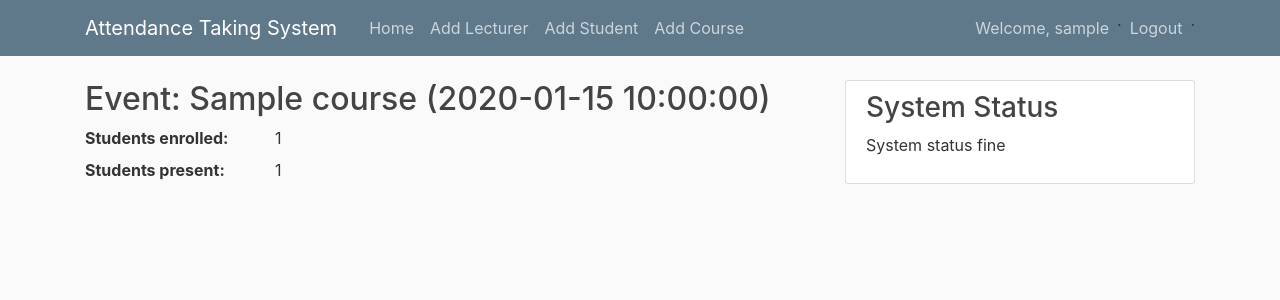
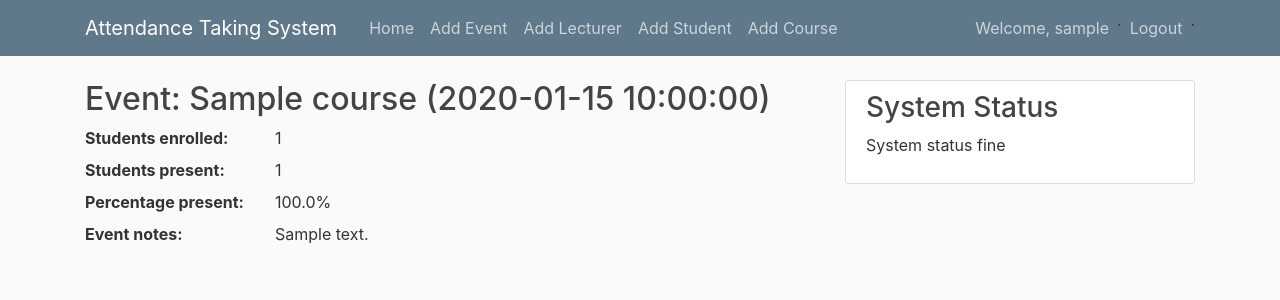
Before and after one commit to OlafSzmidt/attendance-arduino, a Django app: page /viewEvent/1/ in a window 1280 px wide. Shown: the top 300 px of the page. Run offline with Django 3.2, Linux system fonts and the light colour scheme; a user stored in the database is signed in; tables that the repository leaves empty hold one stand-in row (values such as "Sample post"); some libraries are stand-ins or nearby versions.

Commit message:
Add event form added

```diff
--- /dev/null
+++ b/requests/templates/requests/addedEventSuccess.html
@@ -0,0 +1,5 @@
+{% extends "requests/base.html" %}
+
+{% block content %}
+  <p class="h6"> You succesfully submitted an event! </p>
+{% endblock content %}
--- a/requests/templates/requests/base.html
+++ b/requests/templates/requests/base.html
@@ -27,6 +27,9 @@
         <div class="collapse navbar-collapse" id="navbarToggle">
           <div class="navbar-nav mr-auto">
             <a class="nav-item nav-link" href="{% url 'homePage' %}">Home</a>
+            {% if user.is_authenticated %}
+              <a class="nav-item nav-link" href="{% url 'addEvent' %}">Add Event</a>
+            {% endif %}
             {% if user.is_staff %}
               <a class="nav-item nav-link" href="{% url 'addLecturer' %}">Add Lecturer</a>
               <a class="nav-item nav-link" href="{% url 'addStudentAndCard' %}">Add Student</a>
--- a/requests/templates/requests/single_event.html
+++ b/requests/templates/requests/single_event.html
@@ -5,10 +5,16 @@
 
   <dl class="row">
     <dt class="col-sm-3">Students enrolled:</dt>
-    <dd class="col-sm-9">{{ students_enrolled }}</dd>
+    <dd class="col-sm-9">{{ stats.students_enrolled }}</dd>
 
     <dt class="col-sm-3">Students present:</dt>
-    <dd class="col-sm-9">{{ students_marked_present }}</dd>
+    <dd class="col-sm-9">{{ stats.students_marked_present }}</dd>
+
+    <dt class="col-sm-3">Percentage present:</dt>
+    <dd class="col-sm-9">{{ stats.students_present_percentage }}%</dd>
+
+    <dt class="col-sm-3">Event notes:</dt>
+    <dd class="col-sm-9">{{ event.notes }}</dd>
   </dl>
 
 {% endblock content %}
--- a/requests/urls.py
+++ b/requests/urls.py
@@ -3,7 +3,7 @@ from django.urls import path, include
 from django.views.generic import TemplateView
 from .views import (cardScanView, homePageView, myCoursesView,
                     addLecturerStaffView, viewCourseView, viewEventView,
-                    addStudentAndCardView, addCourseView)
+                    addStudentAndCardView, addCourseView, addEventView)
 
 urlpatterns = [
     path('', homePageView, name='homePage'),
@@ -13,8 +13,10 @@ urlpatterns = [
     path('addLecturer/', addLecturerStaffView, name='addLecturer'),
     path('addStudentAndCard/', addStudentAndCardView, name='addStudentAndCard'),
     path('addCourse/', addCourseView, name='addCourseView'),
+    path('addEvent/', addEventView, name='addEvent'),
     path('viewCourse/<str:course_title>/', viewCourseView, name='viewCourse'),
     path('viewEvent/<int:event_id>/', viewEventView, name='viewEvent'),
     path('addedLecturerSuccess/', TemplateView.as_view(template_name='requests/addedLecturerSuccess.html'), name='addedLecturerSuccess'),
     path('addedStudentSuccess/', TemplateView.as_view(template_name='requests/addedStudentSuccess.html'), name='addedStudentSuccess'),
+    path('addedEventSuccess/', TemplateView.as_view(template_name='requests/addedEventSuccess.html'), name='addedEventSuccess'),
 ]
--- a/requests/views.py
+++ b/requests/views.py
@@ -8,7 +8,8 @@ from django.contrib.admin.views.decorators import staff_member_required
 from django.contrib.auth.models import User
 from django.contrib.auth.decorators import login_required
 from requests.forms import (ScanCardValidationForm, AddANewLecturerForm,
-                            AddANewStudentForm, AddANFCCardForm, AddCourseForm)
+                            AddANewStudentForm, AddANFCCardForm, AddCourseForm,
+                            AddEventForm)
 from requests.models import (Student, Lecturer, NFCCard, Event, Attendance,
                              Course)
 from requests.helpers import generate_random_username
@@ -111,6 +112,23 @@ def addLecturerStaffView(request):
     return render(request, 'requests/add_lecturer.html', {'form': AddANewLecturerForm})
 
 @login_required
+def addEventView(request):
+    if request.method == 'POST':
+        # form submitted
+        submitted_form = AddEventForm(request.POST)
+
+        if submitted_form.is_valid():
+            event = Event.objects.create(date=submitted_form.cleaned_data['date'],
+                                         start_time=submitted_form.cleaned_data['start_time'],
+                                         end_time=submitted_form.cleaned_data['end_time'],
+                                         notes=submitted_form.cleaned_data['notes'],
+                                         course=submitted_form.cleaned_data['course'])
+            return HttpResponseRedirect('/addedEventSuccess/')
+        else:
+            return HttpResponse('Incorrect data submitted!')
+
+    return render(request, 'requests/add_event.html', {'form': AddEventForm})
+@login_required
 def myCoursesView(request):
     logged_in_user = request.user
 
@@ -170,4 +188,16 @@ def viewEventView(request, event_id):
     for attendance in attendances:
         if(attendance.attended):
             students_marked_present += 1
-    return render(request, 'requests/single_event.html', {'event': event, 'students_enrolled': students_enrolled, 'students_marked_present': students_marked_present})
+
+    if students_marked_present == 0:
+        students_present_percentage = 0
+    else:
+        students_present_percentage = students_enrolled / students_marked_present * 100
+
+    stats = {
+        'students_enrolled': students_enrolled,
+        'students_marked_present': students_marked_present,
+        'students_present_percentage': students_present_percentage,
+    }
+
+    return render(request, 'requests/single_event.html', {'event': event, 'stats': stats})
```
Also changed, not shown: requests/forms.py (+13 -1 lines), requests/templates/requests/add_event.html (added, +15 -0 lines).
